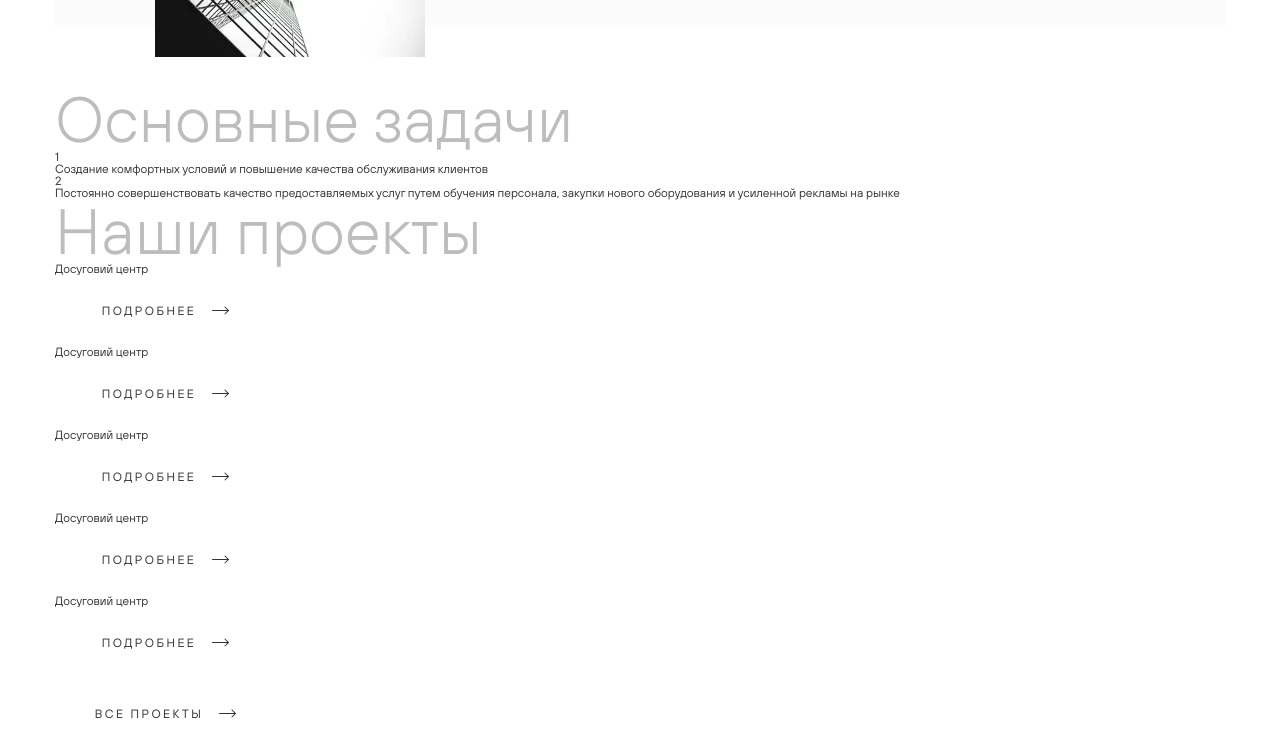
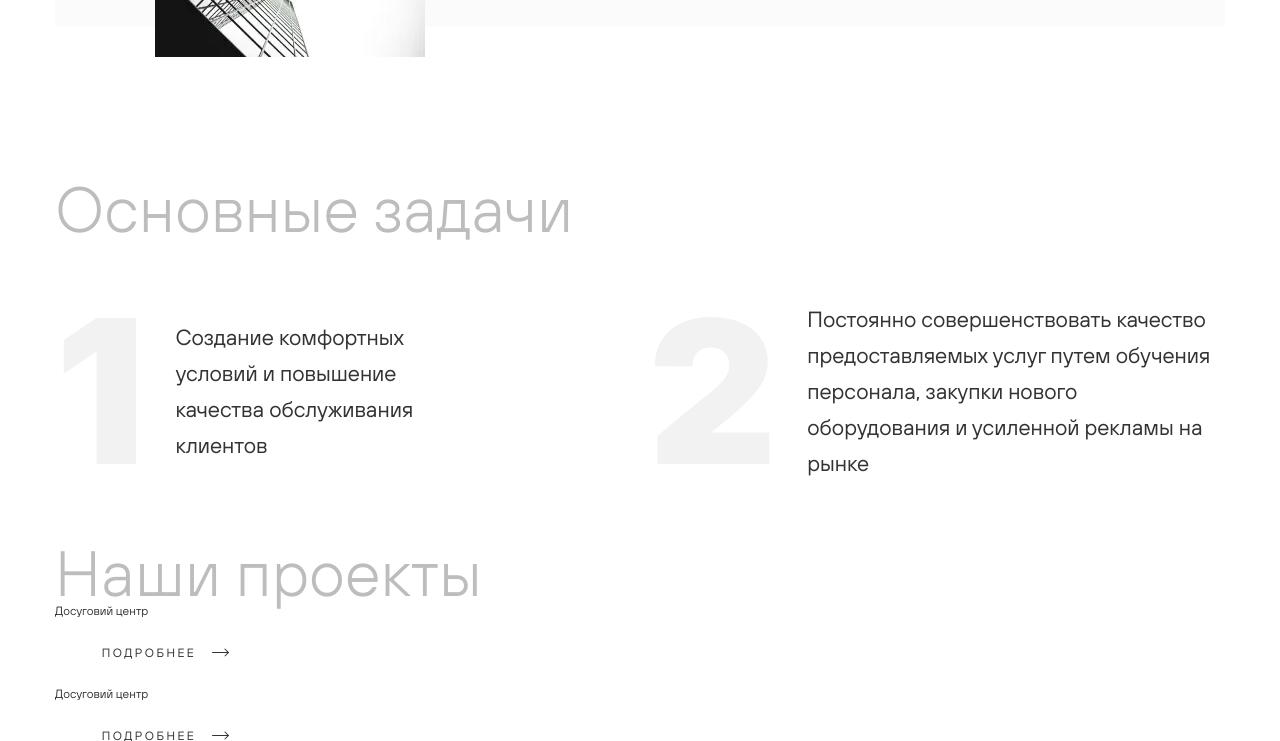
Before and after one commit to kulyk13/project_home, a plain HTML site: page index.html in a window 1280 px wide. Shown: the part 1507-2248 px from the top of the page. Drawn offline with nearby package versions, Linux system fonts and the light colour scheme; a web font is replaced by a local one.

Commit message:
stylizing main tasks section

```diff
--- a/sass/style.scss
+++ b/sass/style.scss
@@ -116,7 +116,7 @@
 /* ----- ABOUT START ----- */
 .about {
   padding-top: 60px;
-  padding-bottom: 60px;
+  padding-bottom: 90px;
   &__wrap {
     padding: 30px 70px 30px 100px;
     background-color: #fbfbfb;
@@ -151,3 +151,39 @@
   }
 }
 /* ----- ABOUT END ----- */
+/* ----- MAIN TASKS START ----- */
+.main-tasks {
+  padding-top: 60px;
+  padding-bottom: 60px;
+  &__title {
+    margin-bottom: 60px;
+  }
+  &__group {
+    display: flex;
+    justify-content: space-between;
+    flex-wrap: wrap;
+  }
+  &__task {
+    display: flex;
+    align-items: center;
+    column-gap: 30px;
+    &:first-child {
+      max-width: 413px;
+    }
+    &:nth-child(2) {
+      max-width: 577px;
+    }
+    &-number {
+      font-family: "SFProDisplay", sans-serif;
+      font-size: 200px;
+      font-weight: 900;
+      line-height: 0.75;
+      color: #f2f2f2;
+    }
+    &-description {
+      font-size: 22px;
+      line-height: 1.64;
+    }
+  }
+}
+/* ----- MAIN TASKS END ----- */
```
Also changed, not shown: css/style.css.
